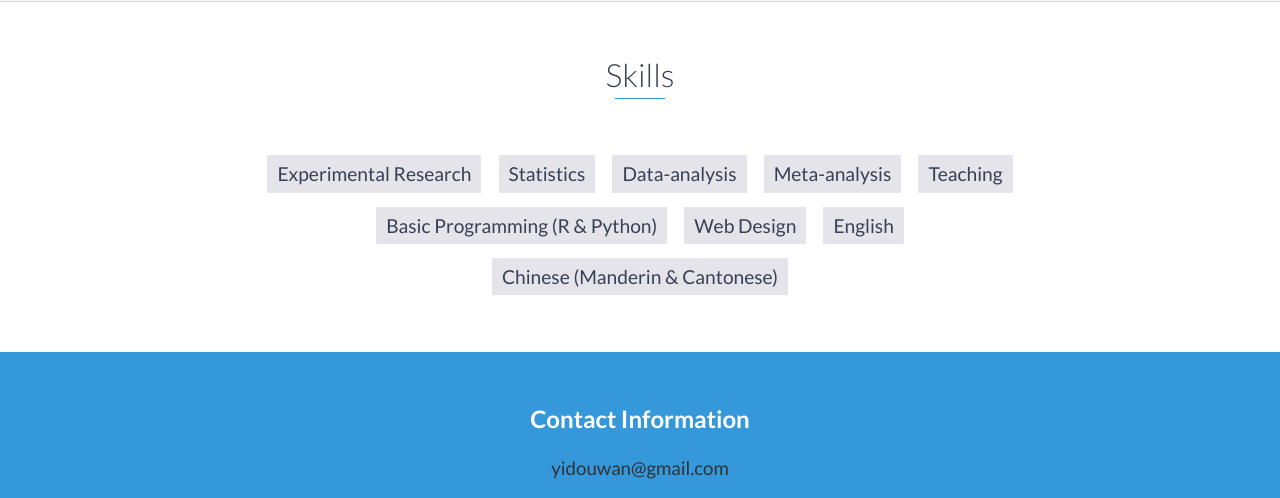
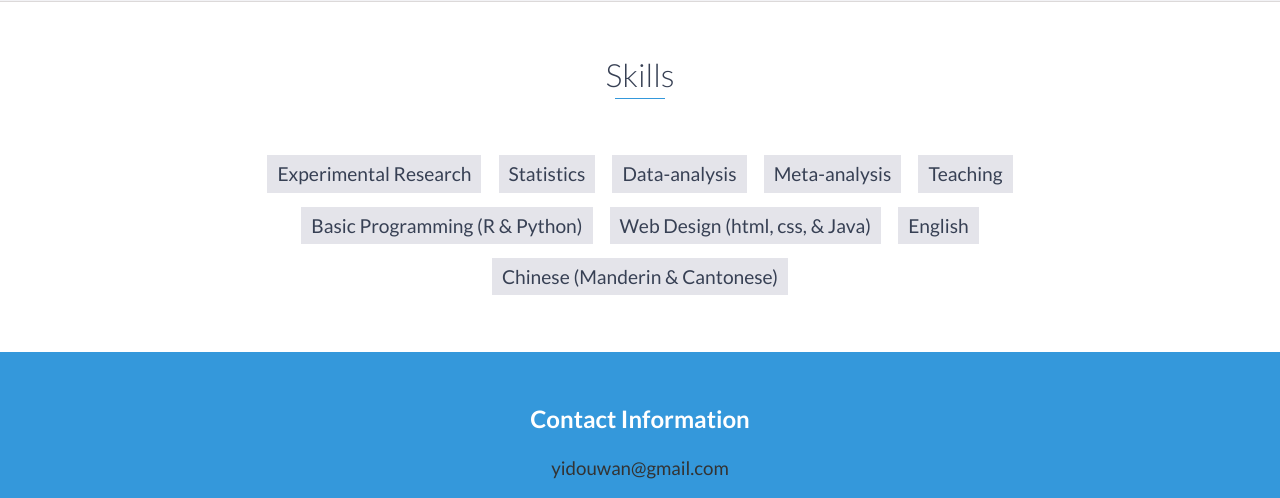
Before and after one commit to yidouwan/yidouwan.github.io, a website: page index.html in a window 1280 px wide. Shown: the part 3875-4373 px from the top of the page. Drawn offline with nearby package versions, Linux system fonts and the light colour scheme.

Commit message:
Update index.html

```diff
--- a/index.html
+++ b/index.html
@@ -241,7 +241,7 @@
             <li>Meta-analysis</li>
             <li>Teaching</li>
             <li>Basic Programming (R & Python)</li>
-            <li>Web Design</li>
+            <li>Web Design (html, css, & Java)</li>
             <li>English </li>
             <li>Chinese (Manderin & Cantonese)</li>
         </ul>
```
